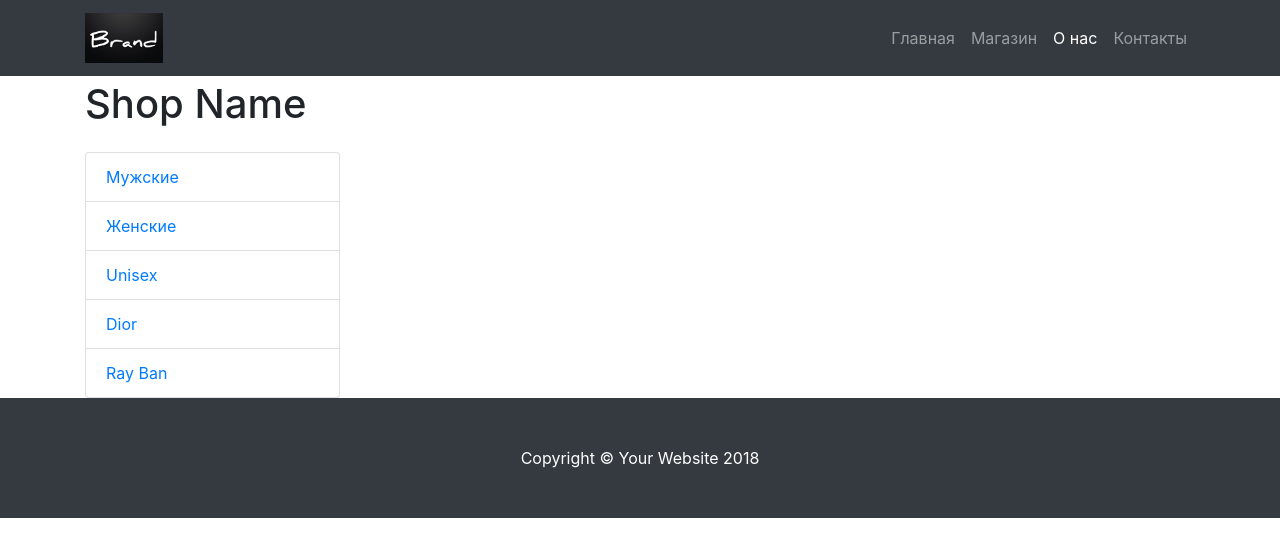
After one commit to dmytromalakhov/sunglasses, a PHP site: page /about.html in a window 1280 px wide. The commit adds this page. Shown: the top 557 px of the page. Run offline with PHP 8.4, Linux system fonts and the light colour scheme.

Commit message:
added links for about and contacts

```diff
--- /dev/null
+++ b/about.html
@@ -0,0 +1,93 @@
+<!DOCTYPE html>
+<html lang="ru">
+  <head>
+    <meta charset="utf-8">
+    <meta name="viewport" content="width=device-width, initial-scale=1, shrink-to-fit=no">
+    <meta name="description" content="">
+    <meta name="author" content="">
+    <title>Shop Homepage - Start Bootstrap Template</title>
+    <link href="vendor/bootstrap/css/bootstrap.min.css" rel="stylesheet">
+    <link href="css/shop-homepage.css" rel="stylesheet">
+  </head>
+  <body>
+
+    <!-- Navigation -->
+    <nav class="navbar navbar-expand-lg navbar-dark bg-dark fixed-top">
+      <div class="container">
+        <a class="navbar-brand" href="#"><img src="img/brand.jpg" alt="Логотип"></a>
+        <button class="navbar-toggler" type="button" data-toggle="collapse" data-target="#navbarResponsive" aria-controls="navbarResponsive" aria-expanded="false" aria-label="Toggle navigation">
+          <span class="navbar-toggler-icon"></span>
+        </button>
+        <div class="collapse navbar-collapse" id="navbarResponsive">
+          <ul class="navbar-nav ml-auto">
+            <li class="nav-item">
+              <a class="nav-link" href="index.html">Главная</a>
+            </li>
+            <li class="nav-item">
+              <a class="nav-link" href="shop.html">Магазин</a>
+            </li>
+            <li class="nav-item active">
+              <a class="nav-link" href="about.html">О нас
+                <span class="sr-only">(current)</span>
+              </a>
+            </li>
+            <li class="nav-item">
+              <a class="nav-link" href="contacts.html">Контакты</a>
+            </li>
+          </ul>
+        </div>
+      </div>
+    </nav>
+
+    <!-- Page Content -->
+
+    <div class="container">
+
+      <div class="row">
+
+        <div class="col-lg-3">
+
+          <h1 class="my-4">Shop Name</h1>
+          <div class="list-group">
+            <a href="#" class="list-group-item">Мужские</a>
+            <a href="#" class="list-group-item">Женские</a>
+            <a href="#" class="list-group-item">Unisex</a>
+            <a href="#" class="list-group-item">Dior</a>
+            <a href="#" class="list-group-item">Ray Ban</a>
+          </div>
+
+        </div>
+        <!-- /.col-lg-3 -->
+        <div class="col-lg-9">
+
+          <div class="row">
+            <div class="wrapper">
+
+            </div>
+          </div>
+          <!-- /.row -->
+
+        </div>
+        <!-- /.col-lg-9 -->
+
+      </div>
+      <!-- /.row -->
+
+    </div>
+    <!-- /.container -->
+
+    <!-- Footer -->
+    <footer class="py-5 bg-dark">
+      <div class="container">
+        <p class="m-0 text-center text-white">Copyright &copy; Your Website 2018</p>
+      </div>
+      <!-- /.container -->
+    </footer>
+
+    <!-- Bootstrap core JavaScript -->
+    <script src="vendor/jquery/jquery.min.js"></script>
+    <script src="vendor/bootstrap/js/bootstrap.bundle.min.js"></script>
+
+  </body>
+
+</html>
--- a/css/index.css
+++ b/css/index.css
@@ -2,6 +2,28 @@
     height: 50px;
 }
 
+/*-------index--------*/
+.wrapper {
+    padding: 0 20px;
+}
+
+.wrapper h1 {
+    font-size: 26px;
+}
+
+.wrapper h2 {
+    color: #007bff;
+    font-size: 14px;
+}
+
+.wrapper p {
+    font-size: 14px;
+}
+/*-------/index--------*/
+
+
+
+/*-------shop--------*/
 .col-lg-9 .row {
     margin-top: 25px;
 }
@@ -9,11 +31,12 @@
 a.btn.btn-primary {
     width: 100%;
 }
+/*-------/shop--------*/
 
-.wrapper {
-    padding: 0 20px;
-}
 
-.wrapper h6 {
-    color: #007bff;
-}
+/*-------about--------*/
+/*-------/about--------*/
+
+
+/*-------contacts--------*/
+/*-------/contacts--------*/
--- a/shop.html
+++ b/shop.html
@@ -29,10 +29,10 @@
               </a>
             </li>
             <li class="nav-item">
-              <a class="nav-link" href="#">О нас</a>
+              <a class="nav-link" href="about.html">О нас</a>
             </li>
             <li class="nav-item">
-              <a class="nav-link" href="#">Контакты</a>
+              <a class="nav-link" href="contacts.html">Контакты</a>
             </li>
           </ul>
         </div>
```
Also changed, not shown: contacts.html (added, +93 -0 lines), index.html (+6 -6 lines).
